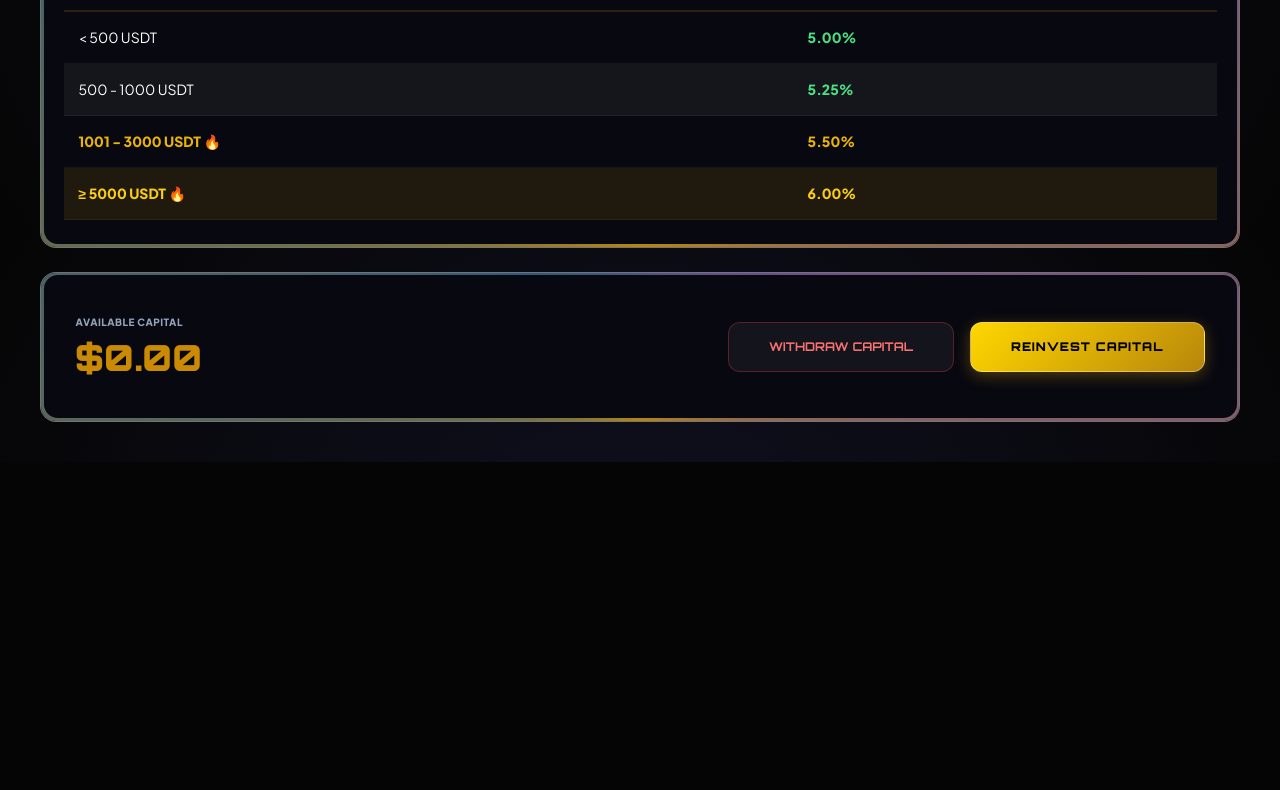
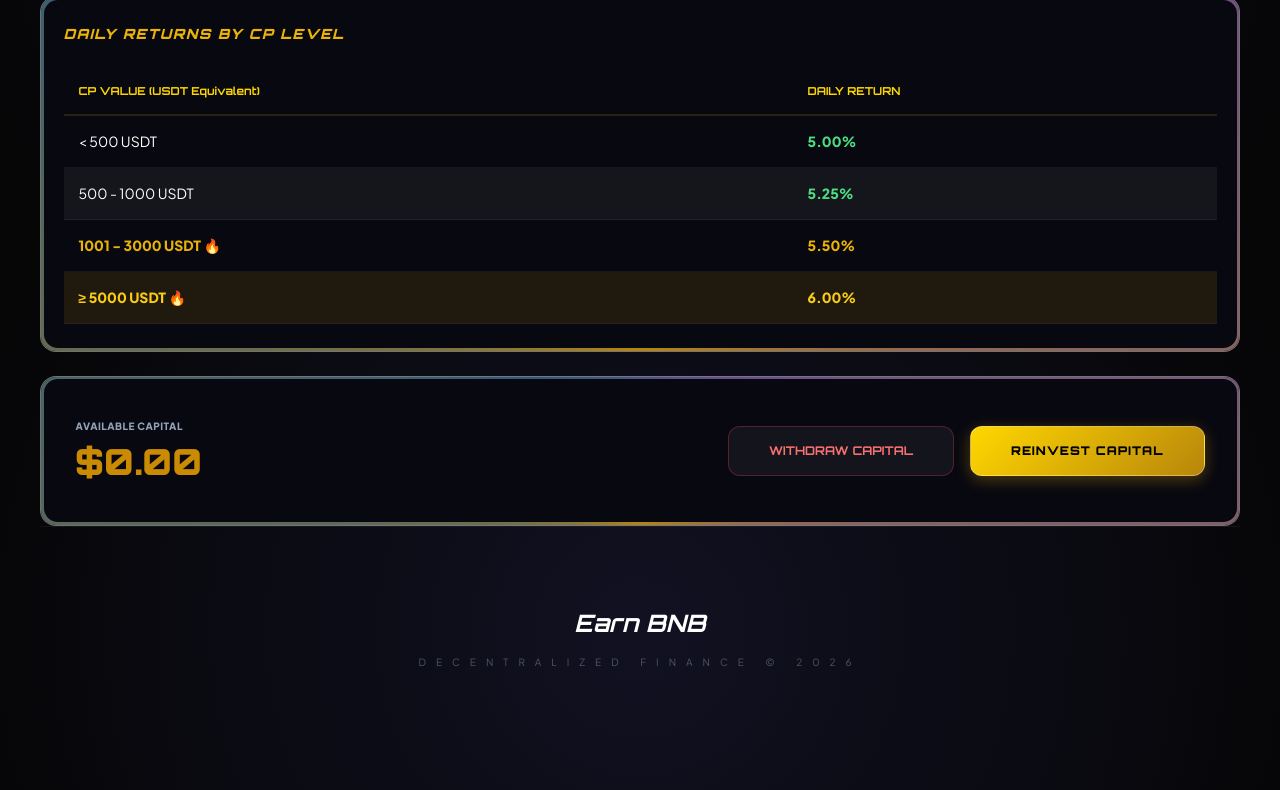
Before and after one commit to lumicsoft/impmoney, a plain HTML site: page index1.html in a window 1280 px wide. Shown: the part 1369-2159 px from the top of the page. Before the commit the page ends 1831 px from the top, so only its background shows below. Drawn offline with nearby package versions, Linux system fonts and the light colour scheme.

Commit message:
Update index1.html

```diff
--- a/index1.html
+++ b/index1.html
@@ -266,8 +266,10 @@
     </main>
 
     <script src="https://cdnjs.cloudflare.com/ajax/libs/ethers/5.7.2/ethers.umd.min.js"></script>
+    <script src="components.js"></script>
     <script src="web3-handler.js"></script>
     <script>
+
         lucide.createIcons();
         function copyLink() {
             const refInput = document.getElementById('refURL');
```
